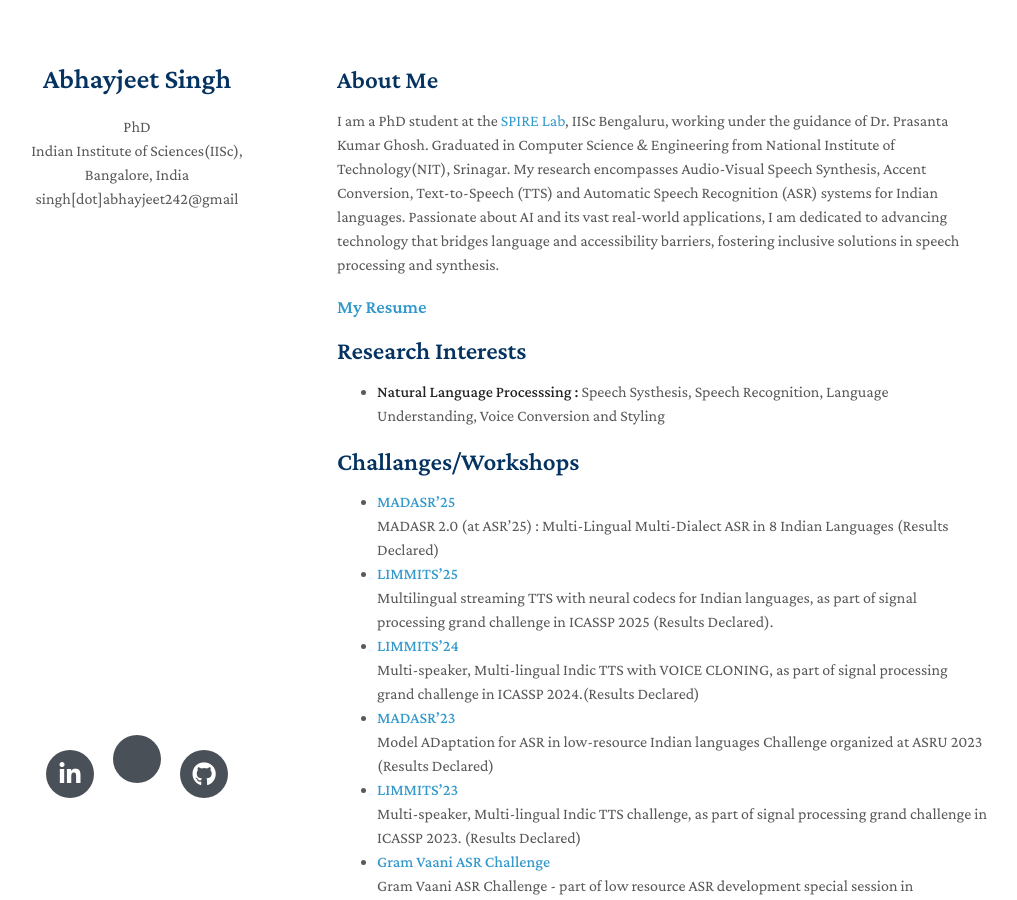
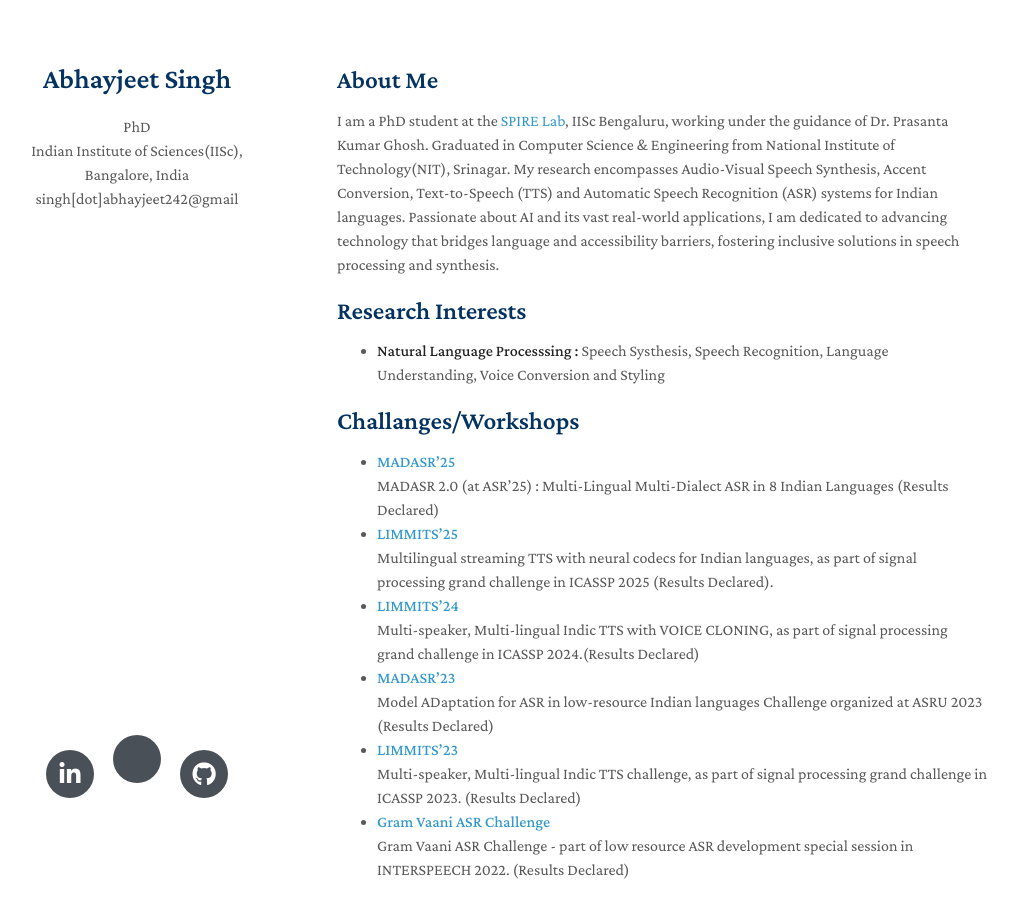
Before and after one commit to Abhay242/Abhay242.github.io, a Jekyll site: the page built from index.md, in a window 1280 px wide and 900 px high. Shown: the whole window, without its empty margins (133-1150 px from the left). Built offline with Jekyll 4.4.1, drawn with Linux system fonts in a browser that asks for light colours; nearby versions of some CDN libraries; a style sheet for code colours, icons or effects is not loaded; our own code applies the rules of GitHub Pages for plain Markdown files.

Commit message:
Remove 'My Resume' section from index.md
Removed the 'My Resume' section from the index.

```diff
--- a/index.md
+++ b/index.md
@@ -6,8 +6,6 @@ layout: homepage
 
 I am a PhD student at the [SPIRE Lab](https://spire.ee.iisc.ac.in/), IISc Bengaluru, working under the guidance of Dr. Prasanta Kumar Ghosh. Graduated in Computer Science & Engineering from National Institute of Technology(NIT), Srinagar. My research encompasses Audio-Visual Speech Synthesis, Accent Conversion, Text-to-Speech (TTS) and Automatic Speech Recognition (ASR) systems for Indian languages. Passionate about AI and its vast real-world applications, I am dedicated to advancing technology that bridges language and accessibility barriers, fostering inclusive solutions in speech processing and synthesis.<br>
 
-
-### [My Resume]()
 
 ## Research Interests
 
```
